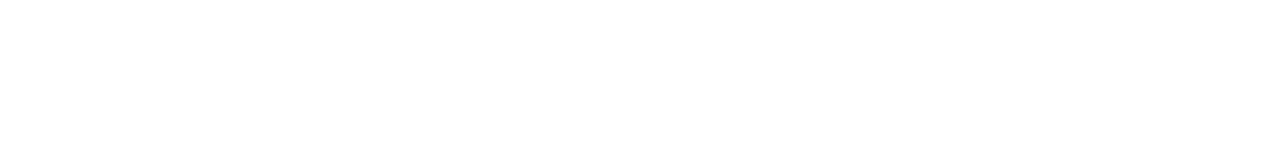
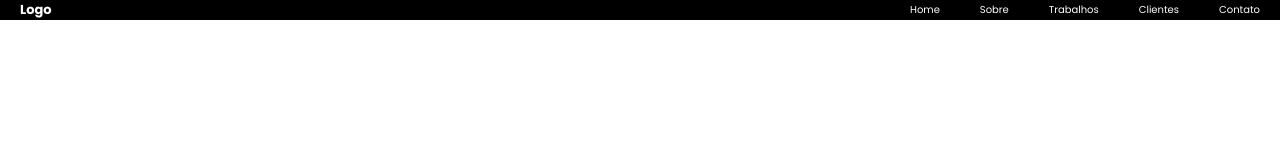
Before and after one commit to macedorafael/Engenheiro, a plain HTML site: page index.html in a window 1280 px wide. Drawn offline with Linux system fonts and the light colour scheme.

Commit message:
Menu
O inicio do Menu

```diff
--- /dev/null
+++ b/asserts/css/style.css
@@ -0,0 +1,102 @@
+* {
+    margin: 0;
+    padding: 0;
+    box-sizing: border-box;
+    font-family: 'Poppins', sans-serif;
+}
+
+/* font-family: 'Poppins', sans-serif; */
+
+html {
+    font-size: 62.5%;
+}
+
+h1 {
+    font-size: 5rem;
+}
+
+p {
+    font-size: 2rem;
+}
+
+li {
+    text-decoration: none;
+}
+
+.flex li a {
+    text-decoration: none;
+    display: block;
+}
+
+.flex {
+    display: flex;
+}
+
+li {
+    list-style-type: none;
+}
+
+
+.menu-content {
+    display: flex;
+    justify-content: space-between;
+    align-items: center;
+    padding: 0;
+}
+
+.main-content {
+    max-width: 1200px;
+    margin: 0 auto;
+    padding: 3rem;
+
+}
+
+.imagem-svg {
+    background-image: url('../img/fundo.svg');
+    background-size: cover;
+    background-position: center center;
+    color: white;
+}
+
+.vh100 {
+    height: 100vh;
+}
+
+.menu {
+    background-color: rgb(0, 0, 0);
+    position: fixed;
+    top: 0;
+    left: 0;
+    right: 0;
+    width: 100%;
+}
+
+.menu h1 {
+    font-size: 1.3rem;
+    padding-left: 2rem;
+    color: white;
+}
+
+.menu ul li a {
+    padding: 0 2rem 0 2rem;
+    font-size: 1rem;
+    height: 100%;
+    position: relative;
+    color: white;
+}
+
+.menu ul li a::after {
+    content: '';
+    position: absolute;
+    bottom: 0;
+    left: 25%;
+    width: 0;
+    height: 0.2rem;
+    background: rgb(255, 255, 255);
+    transition: all 0.5s ease-in-out;
+}
+
+.menu ul li a:hover::after {
+    width: 50%;
+
+}
--- a/asserts/style.css
+++ /dev/null
@@ -1,9 +0,0 @@
-* {
-    margin: 0;
-    padding: 0;
-    box-sizing: border-box;
-}
-
-html {
-    font-size: 62.5%;
-}
--- a/index.html
+++ b/index.html
@@ -4,12 +4,31 @@
 <head>
     <meta charset="UTF-8">
     <meta name="viewport" content="width=device-width, initial-scale=1.0">
-    <link rel="stylesheet" href="asserts/style.css">
-
+    <link rel="stylesheet" href="asserts/css/style.css">
+    <link rel="preconnect" href="https://fonts.googleapis.com">
+    <link rel="preconnect" href="https://fonts.gstatic.com" crossorigin>
+    <link
+        href="https://fonts.googleapis.com/css2?family=Poppins:ital,wght@0,100;0,200;0,300;0,400;0,500;0,600;0,700;0,800;0,900;1,100;1,200;1,300;1,400;1,500;1,600;1,700;1,800;1,900&display=swap"
+        rel="stylesheet">
     <title>Engenheiro Elétrico</title>
 </head>
 
-<body>
+<body class="">
+
+    <aside>
+        <section class="menu-content menu">
+            <h1><a href="#"></a>Logo</h1>
+            <nav>
+                <ul class="flex">
+                    <li><a href="#">Home</a></li>
+                    <li><a href="#">Sobre</a></li>
+                    <li><a href="#">Trabalhos</a></li>
+                    <li><a href="#">Clientes</a></li>
+                    <li><a href="#">Contato</a></li>
+                </ul>
+            </nav>
+        </section>
+    </aside>
 
 </body>
 
```
Also changed, not shown: asserts/img/fundo.svg (added).
